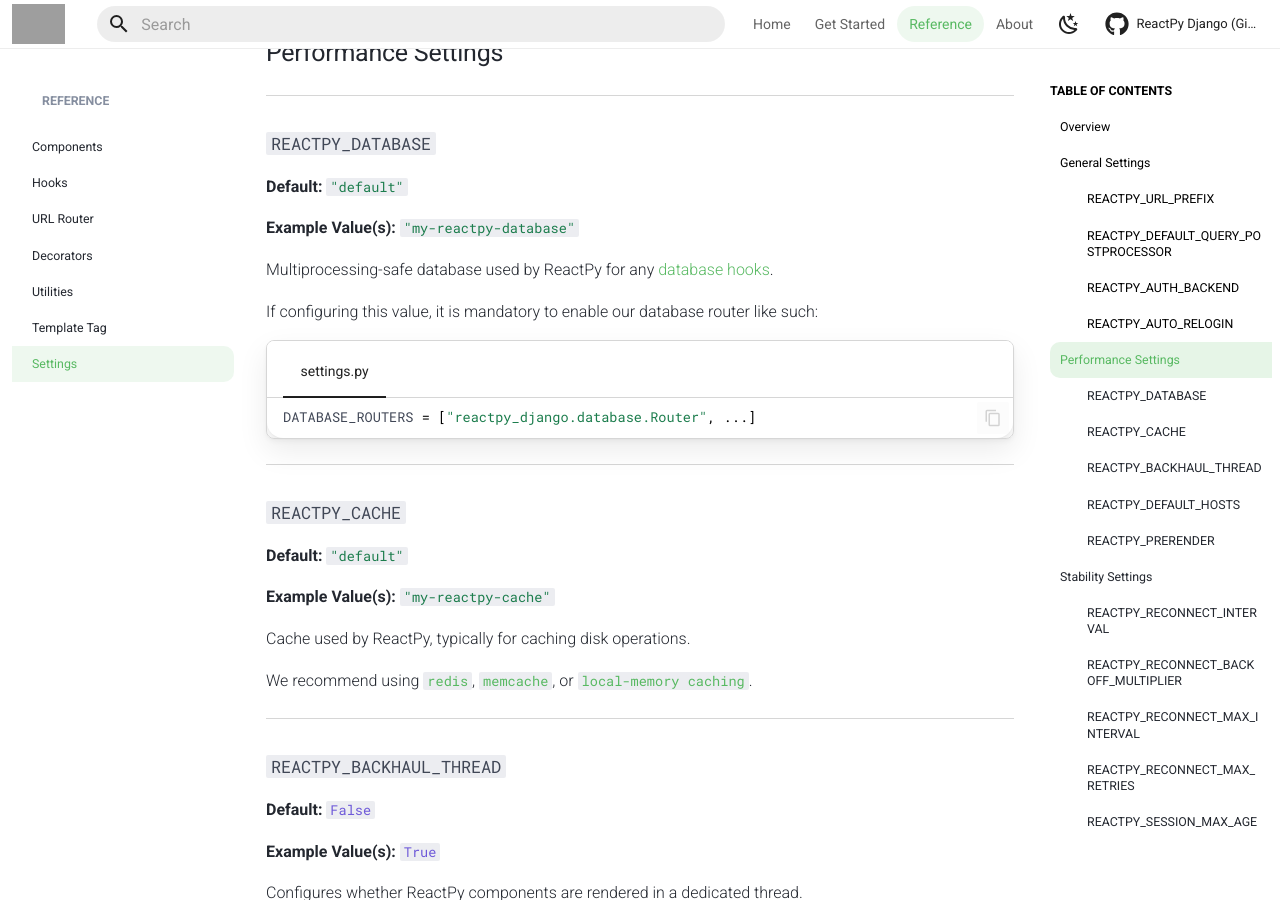
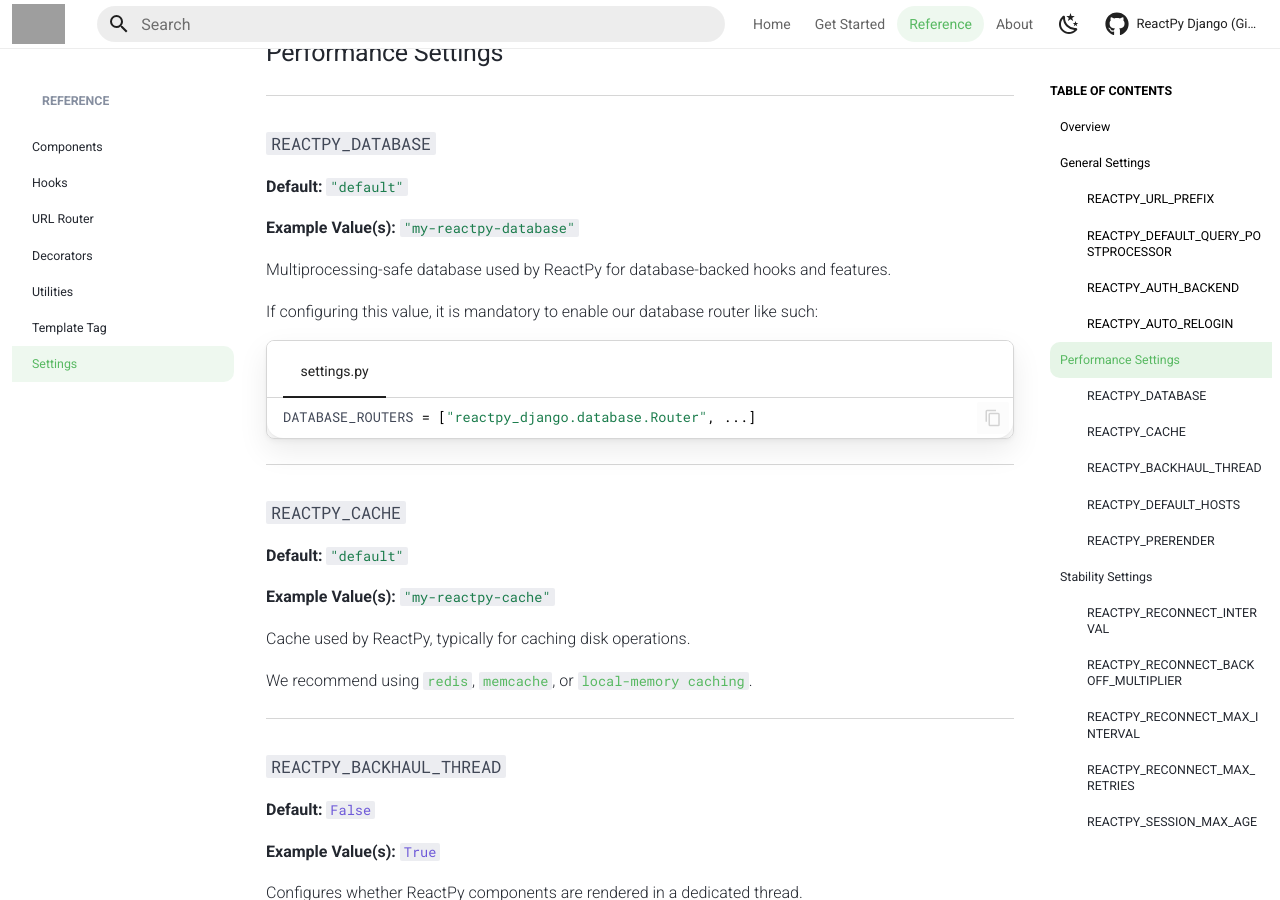
Before and after one commit to reactive-python/reactpy-django, an MkDocs documentation site: the page built from docs/src/reference/settings.md, in a window 1280 px wide and 900 px high, scrolled down 1740 px. Built offline with MkDocs 1.6.1 and Material for MkDocs 9.7.7, drawn with Linux system fonts in a browser that asks for light colours; comment, search, counter and statistics services are not loaded; the version menu is left out; grey boxes are pictures that could not be loaded.

Commit message:
minor docs wordsmithing

```diff
--- a/docs/src/reference/settings.md
+++ b/docs/src/reference/settings.md
@@ -84,7 +84,7 @@ This is useful to continuously update `#!python last_login` timestamps and refre
 
 **Example Value(s):** `#!python "my-reactpy-database"`
 
-Multiprocessing-safe database used by ReactPy for any [database hooks](./hooks.md#database-hooks).
+Multiprocessing-safe database used by ReactPy for database-backed hooks and features.
 
 If configuring this value, it is mandatory to enable our database router like such:
 
```
